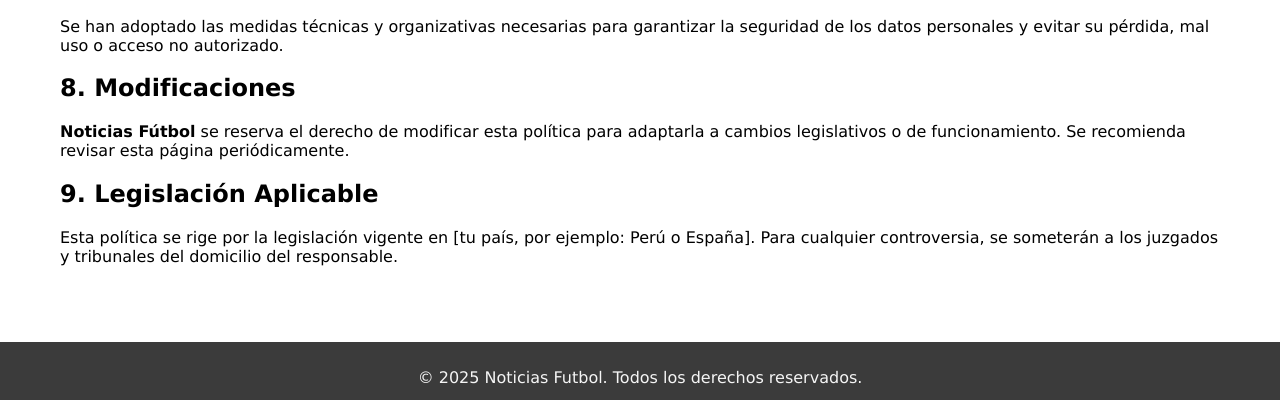
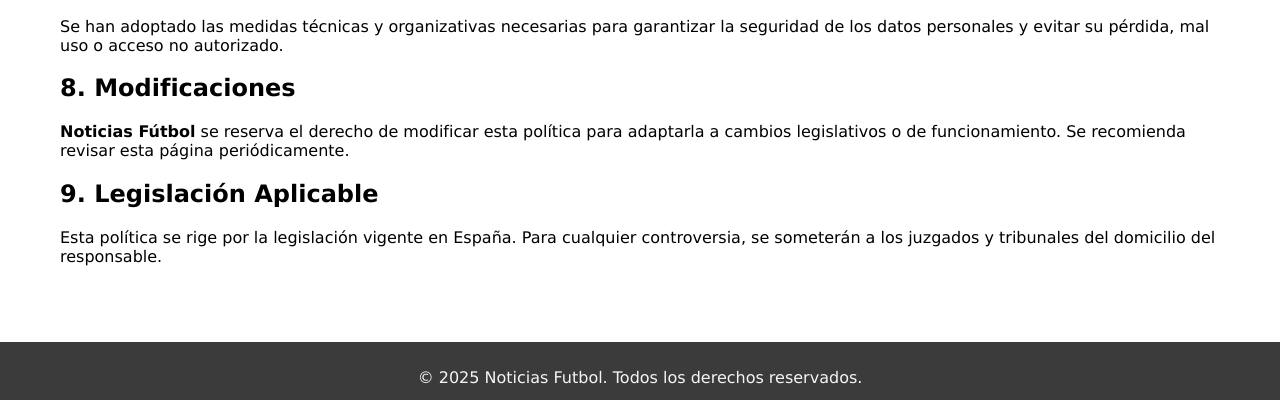
Before and after one commit to josepb80/Practica-final, a plain HTML site: page privacidad.html in a window 1280 px wide. Shown: the part 1044-1444 px from the top of the page. Drawn offline with Linux system fonts and the light colour scheme.

Commit message:
Creo que acabado

```diff
--- a/privacidad.html
+++ b/privacidad.html
@@ -60,7 +60,7 @@
             <p><strong>Noticias Fútbol</strong> se reserva el derecho de modificar esta política para adaptarla a cambios legislativos o de funcionamiento. Se recomienda revisar esta página periódicamente.</p>
 
             <h2>9. Legislación Aplicable</h2>
-            <p>Esta política se rige por la legislación vigente en [tu país, por ejemplo: Perú o España]. Para cualquier controversia, se someterán a los juzgados y tribunales del domicilio del responsable.</p>
+            <p>Esta política se rige por la legislación vigente en España. Para cualquier controversia, se someterán a los juzgados y tribunales del domicilio del responsable.</p>
         </section>
     </main>
 
```
